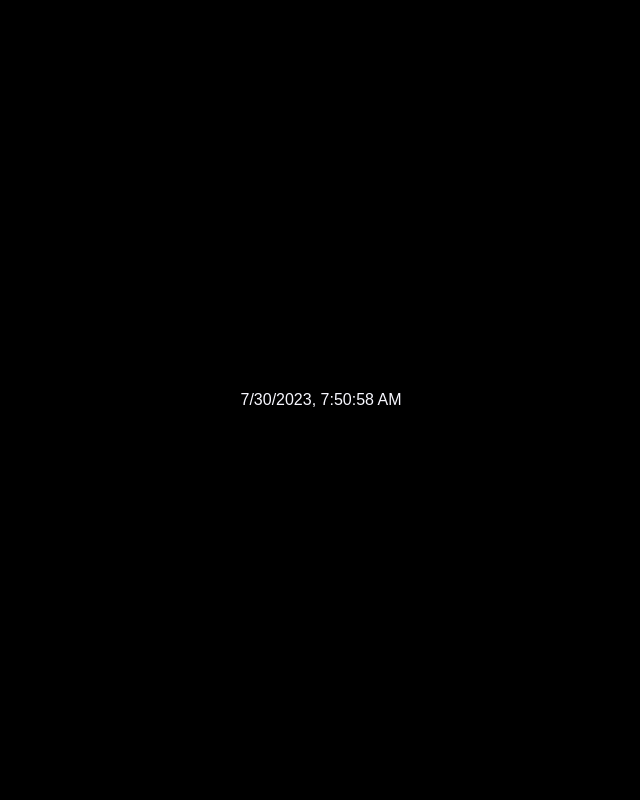
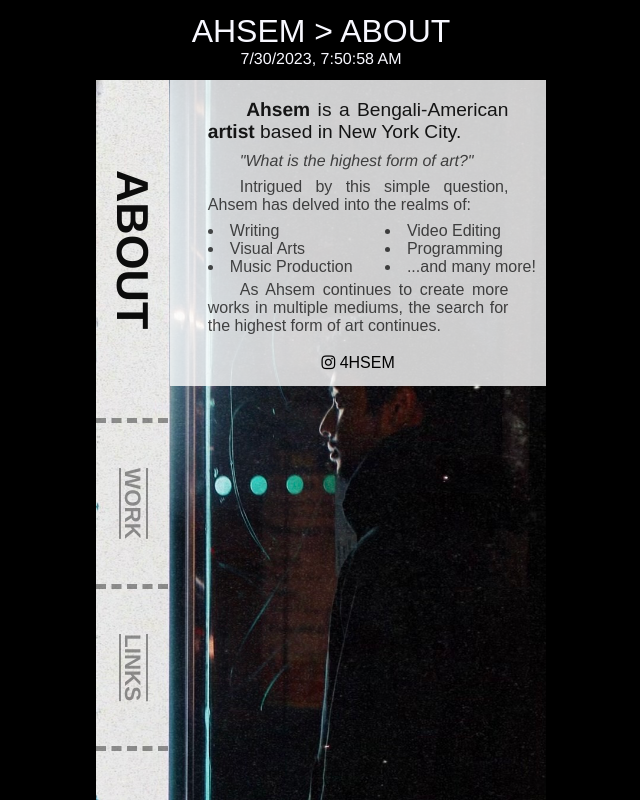
Before and after one commit to agonis21/ahsem.github.io, a plain HTML site: page index.html in a window 1280 px wide. Shown: the whole page, without its empty margins (319-959 px from the left). Drawn offline with Linux system fonts and the light colour scheme; a web font is replaced by a local one.

Commit message:
website first version + about page developed

```diff
--- a/index.html
+++ b/index.html
@@ -2,15 +2,66 @@
 <html lang="en">
 <head>
     <meta charset="UTF-8">
+    <!--<meta http-equiv="refresh" content="5">-->
 
     <meta name="viewport" content="width=device-width, initial-scale=1.0">
     <meta http-equiv="X-UA-Compatible" content="ie=edge">
     <title>Ahsem's Domain</title>
+    <link rel="stylesheet" href="https://cdnjs.cloudflare.com/ajax/libs/font-awesome/4.7.0/css/font-awesome.min.css">
     <link rel="stylesheet" href="style.css">
+
 </head>
 <body>
     <div class="container">
-        <div id="timestamp">sem was here</div>
+        <div class="container-head">
+            <div id="pagetitle">AHSEM > ABOUT</div>
+            <div id="timestamp">sem was here</div>
+        </div>
+        <div class="container-main">
+            <div class="c-main-navbar">
+                <div class="navbar-item-selected navbar-item">
+                    <a href="default.asp" target="_blank">ABOUT</a>
+                </div>
+                <div class="navbar-item">
+                    <a href="default.asp" target="_blank">WORK</a>
+                </div>
+                <div class="navbar-item">
+                    <a href="default.asp" target="_blank">LINKS</a>
+                </div>
+            </div>
+            <div class="c-main-container">
+                <div class="container-block">
+                    <p>
+                        <b>Ahsem</b> is a Bengali-American <b>artist</b> based in New York City.
+                    </p>
+                    <p>
+                        <em>"What is the highest form of art?"</em>
+                    </p>
+                    <p>
+                        Intrigued by this simple question, Ahsem has delved into the realms of:
+                    </p>
+                    <ul>
+                        <li>Writing</li>
+                        <li>Visual Arts</li>
+                        <li>Music Production</li>
+                        <li>Video Editing</li>
+                        <li>Programming</li>
+                        <li>...and many more!</li>
+                    </ul>
+                    <p>
+                        As Ahsem continues to create more works in multiple mediums, the search for the highest form of art continues.
+                    </p>
+
+                </div>
+                <div class="container-block">
+                    <div class="social-links">
+                        <a><i class="fa fa-instagram" aria-hidden="true"></i> 4HSEM</a>
+<!--                        <a><i class="fa fa-github" aria-hidden="true"></i> AGONIS21</a>
+-->
+                    </div>
+                </div>
+            </div>
+        </div>
     </div>
     <script src="script.js"></script>
 </body>
--- a/style.css
+++ b/style.css
@@ -8,22 +8,159 @@
     src: url("https://candyfonts.com/wp-data/2018/10/26/11538/HELR45W.ttf") format("woff"), url("https://candyfonts.com/wp-data/2018/10/26/11538/HELR45W.ttf") format("opentype"), url("https://candyfonts.com/wp-data/2018/10/26/11538/HELR45W.ttf") format("truetype");
 }
 
-body {
+html, body {
+    font-family: 'helvetica', 'Franklin Gothic Medium', 'Arial Narrow', Arial, sans-serif;
     background-color: black;
+    display: flex;
+    justify-content: center;
+    align-items: center;
+}
+
+.container {
+    background-color: black;
+
+
+    text-align: center;
+    min-height: 100vh;
+    width: 56.25vh; /*9:16 ratio (100vh * 9/16) */
+    max-width: 100vw;
 
 }
 
-.container {
+.container-head {
+    background-color: black;
+    width: 100%;
+    min-height: 10vh;
+    height: calc(100vh - 100vw * 16/9);
+
     display: flex;
+    flex-direction: column;
     justify-content: center;
-    align-items: center;
+}
+
+.container-main {
+    background-image: url("img/bg.jpg");
+    background-position: center;
+    background-size: cover;
+    background-repeat: no-repeat;
+
+
+    width: 100%;
+    max-height: 90vh; /*100vw  * 16/9*/
+    height: calc(min(100vw,56.25vh) * 16/9);
+
+    display: flex;
+    flex-direction: row;
+}
+
+.c-main-navbar {
+    width: 16.5%;
+    height: 100%;
+    background-color: rgba(255,5,255,0);
+    font-family: 'helvetica', 'Franklin Gothic Medium', 'Arial Narrow', Arial, sans-serif;
+    font-weight: 800;
+    font-size: 1.4em;
+    color: rgba(0,0,0,0.5);
+}
+
+.navbar-item {
+    width: 97%;
+
+    background-color: rgba(0,0,0,0);
+    border-bottom: 5px dashed rgba(0,0,0,0.4);
+
+    writing-mode: vertical-lr;
     text-align: center;
-    min-height: 100vh;
+    display: flex;
+    flex-direction: column;
+    justify-content: center;
+}
+
+    .navbar-item > a {
+        padding-top: 2em;
+        padding-bottom: 2em;
+
+        color: rgba(0,0,0,0.4);
+        text-decoration: underline overline;
+    }
+
+.navbar-item-selected > a {
+    font-size: 2em;
+    color: rgba(0,0,0,0.95);
+    text-decoration: none;
+}
+
+
+.c-main-container {
+    font-family: 'helvetica', 'Franklin Gothic Medium', 'Arial Narrow', Arial, sans-serif;
+    width: 83.5%; /*100% - 16.5%*/
+    height: 100%;
+    background-color: rgba(255,255,255,0);
+
+    display: flex;
+    flex-direction: column;
+    justify-content: flex-start;
+}
+
+
+    .c-main-container > div > p {
+        padding-left: 10%;
+        padding-right: 10%;
+        padding-bottom: 0.5em;
+
+        color: rgba(0,0,0,0.7);
+        font-size: 1em;
+        text-align: justify;
+        text-indent: 2em;
+    }
+
+    .c-main-container > div > p:first-child {
+        padding-top: 5%;
+        font-size: 1.2em;
+        color: rgba(0,0,0,0.9);
+    }
+
+    .c-main-container > div > p:last-child {
+        padding-bottom: 5%;
+    }
+
+.container-empty-block {
+    width: 100%;
+    background-color: red;
+}
+
+.container-block {
+    background-color: rgba(255, 255, 255, 0.8);
+}
+
+    .container-block > ul {
+        padding-left: 10%;
+        padding-bottom: 0.3em;
+        text-align: left;
+        list-style-position: inside;
+        columns: 2;
+        color: rgba(0,0,0,0.7);
+    }
+
+.social-links {
+    width: 100%;
+    height: 2em;
+}
+
+    .social-links > a {
+        font-family: 'helvetica', 'Franklin Gothic Medium', 'Arial Narrow', Arial, sans-serif;
+    }
+
+#pagetitle {
+    font-family: 'helvetica', 'Franklin Gothic Medium', 'Arial Narrow', Arial, sans-serif;
+    font-weight: 400;
+    font-size: 2em;
+    color: ghostwhite;
 }
 
 #timestamp {
     font-family: 'helvetica', 'Franklin Gothic Medium', 'Arial Narrow', Arial, sans-serif;
-    font-weight: 400;
+    font-weight: 200;
     font-size: 1em;
     color: ghostwhite;
 }
```
Also changed, not shown: img/bg.jpg (added).
